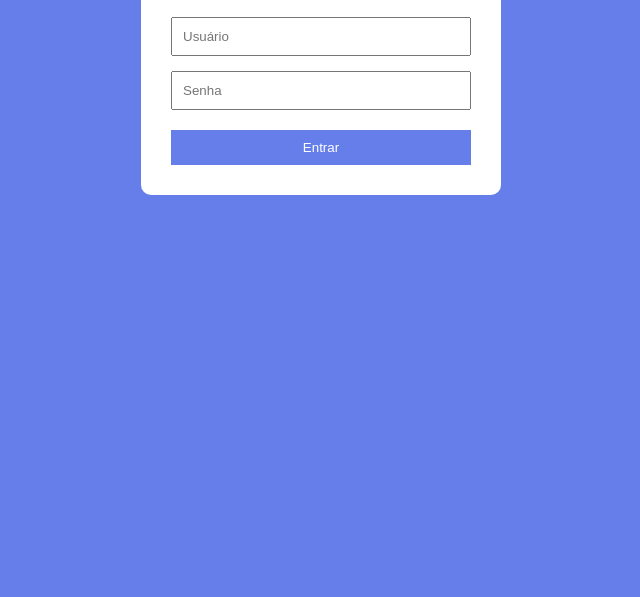
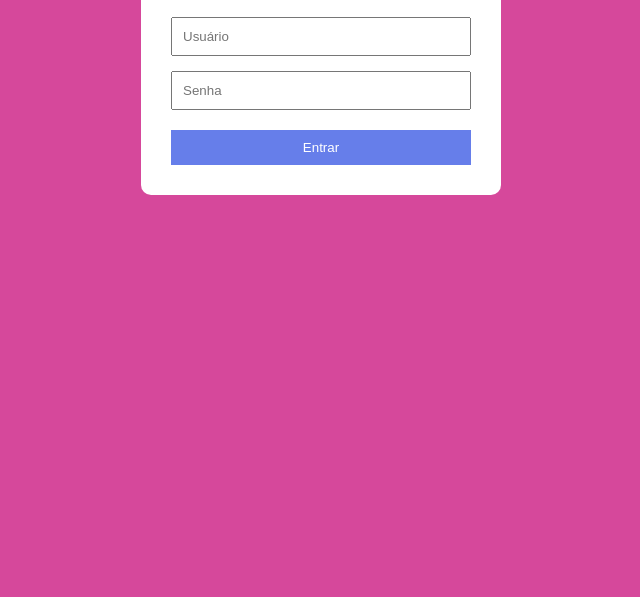
Before and after one commit to armandomferreira/predo-html, a plain HTML site: page index.html in a window 1280 px wide. Shown: the part 203-800 px from the top of the page, without its empty margins (319-959 px from the left). Drawn offline with Linux system fonts and the light colour scheme.

Commit message:
alteração das cores do login

```diff
--- a/style.css
+++ b/style.css
@@ -1,5 +1,5 @@
 body {
-    background: #667eea;
+    background: #d6489b;
     font-family: Arial;
 }
 
```
